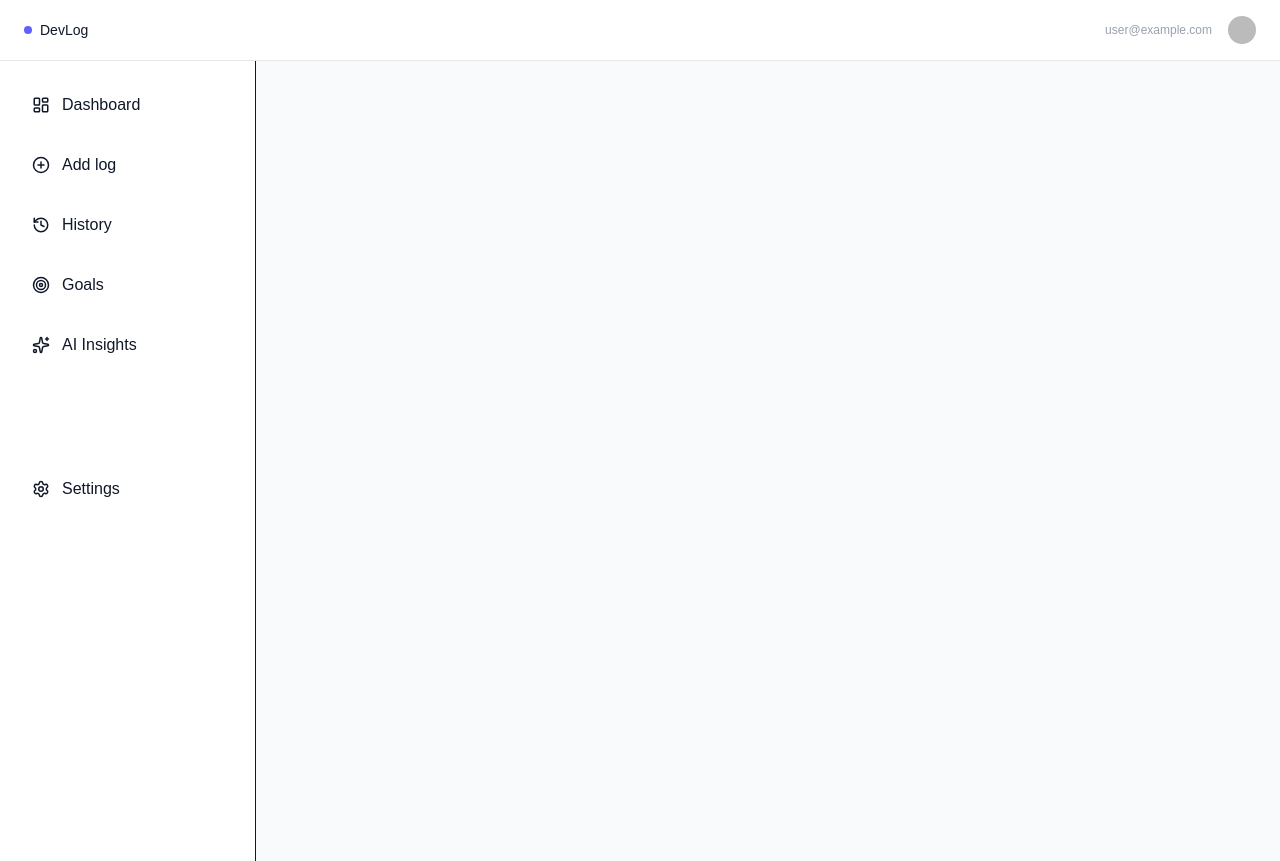
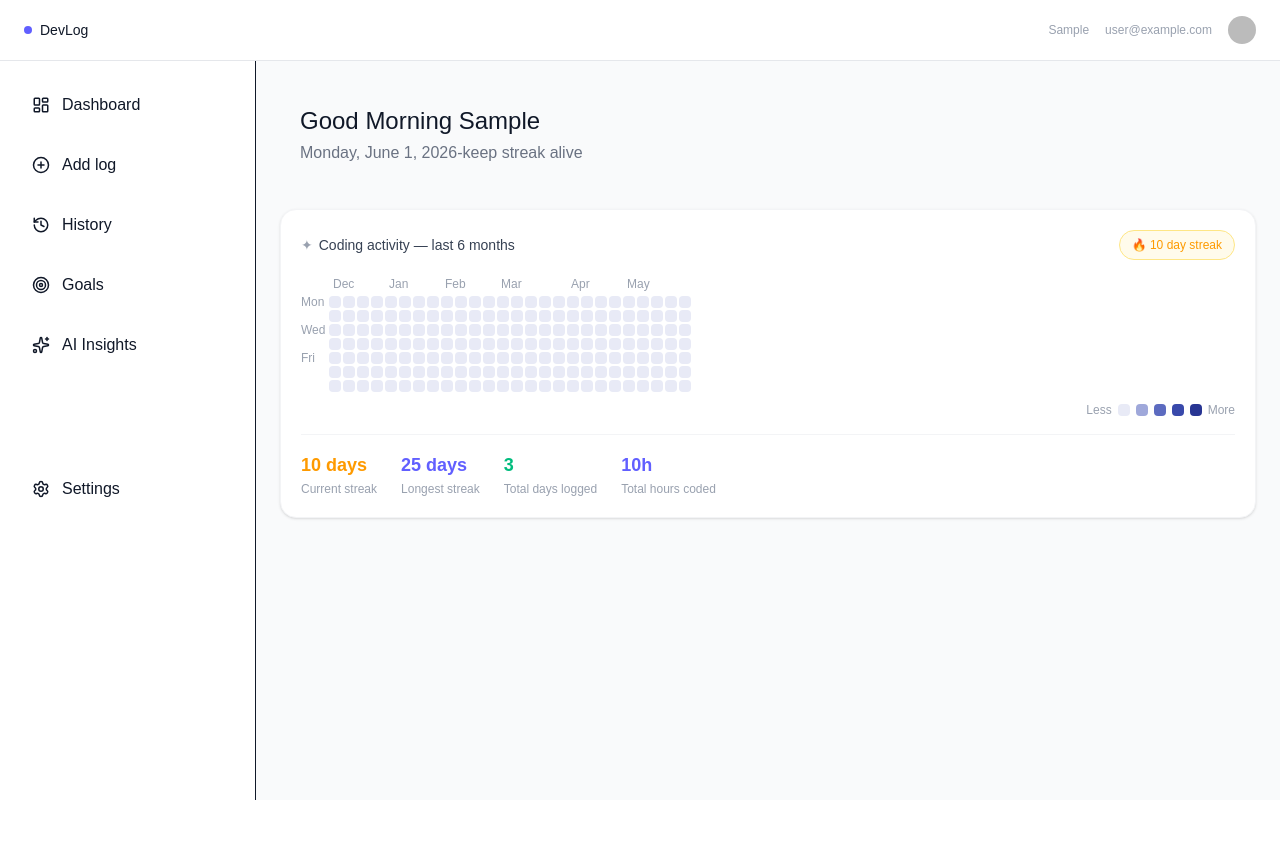
Before and after one commit to shubhamchauhan639/DevLog, a Next.js app: page /dashboard in a window 1280 px wide. After the commit the page ends 800 px from the top, so only its background shows below. Built offline with nearby package versions, Linux system fonts and the light colour scheme; no server answers; sample sign-in values are in the browser's storage; some icons are missing.

Commit message:
build graph

```diff
--- /dev/null
+++ b/app/dashboard/components/ActivityGraph.tsx
@@ -0,0 +1,252 @@
+'use client'
+
+import { useMemo } from 'react'
+
+// ── Types ──────────────────────────────────────────────
+interface DailyLog {
+  date: string        // "YYYY-MM-DD"
+  hours_code: number
+}
+
+interface CellData {
+  date: string
+  hours: number
+  isFuture: boolean
+  dayLabel?: string   // "Mon", "Wed", "Fri" — only for first column
+}
+
+interface ActivityGraphProps {
+  logs: DailyLog[]
+  currentStreak: number
+  longestStreak: number
+}
+
+// ── Constants ──────────────────────────────────────────
+const WEEKS = 26
+const DAYS_IN_WEEK = 7
+
+// Dark indigo colors matching the screenshot
+const COLORS = [
+  '#e8eaf6', // level 0 — no log     (light grey)
+  '#9fa8da', // level 1 — 1h         (light indigo)
+  '#5c6bc0', // level 2 — 2-3h       (medium indigo)
+  '#3949ab', // level 3 — 4-5h       (dark indigo)
+  '#283593', // level 4 — 6h+        (darkest indigo)
+]
+
+const MONTH_NAMES = ['Jan', 'Feb', 'Mar', 'Apr', 'May', 'Jun',
+                     'Jul', 'Aug', 'Sep', 'Oct', 'Nov', 'Dec']
+
+const DAY_LABELS = ['Mon', 'Tue', 'Wed', 'Thu', 'Fri', 'Sat', 'Sun']
+
+// ── Helpers ────────────────────────────────────────────
+function formatDate(date: Date): string {
+  return date.toISOString().split('T')[0]
+}
+
+function getColorLevel(hours: number): number {
+  if (hours === 0) return 0
+  if (hours <= 1) return 1
+  if (hours <= 3) return 2
+  if (hours <= 5) return 3
+  return 4
+}
+
+function getTooltipText(date: string, hours: number): string {
+  const d = new Date(date)
+  const formatted = d.toLocaleDateString('en-IN', {
+    weekday: 'short',
+    day: 'numeric',
+    month: 'short',
+    year: 'numeric',
+  })
+  return hours === 0 ? `No log — ${formatted}` : `${hours}h coded — ${formatted}`
+}
+
+// ── Main Component ─────────────────────────────────────
+export default function ActivityGraph({
+  logs,
+  currentStreak,
+  longestStreak,
+}: ActivityGraphProps) {
+
+  // Build date → hours map from logs
+  const logMap = useMemo(() => {
+    const map = new Map<string, number>()
+    logs.forEach((log) => map.set(log.date, log.hours_code))
+    return map
+  }, [logs])
+
+  // Calculate total stats
+  const totalDaysLogged = useMemo(
+    () => logs.filter((l) => l.hours_code > 0).length,
+    [logs]
+  )
+  const totalHoursCoded = useMemo(
+    () => logs.reduce((sum, l) => sum + l.hours_code, 0),
+    [logs]
+  )
+
+  // Build grid — 26 weeks × 7 days
+  const { weeks, monthLabels } = useMemo(() => {
+    const today = new Date()
+    today.setHours(0, 0, 0, 0)
+
+    // Start on Monday 26 weeks ago
+    const start = new Date(today)
+    start.setDate(today.getDate() - WEEKS * DAYS_IN_WEEK + 1)
+
+    // Adjust to nearest Monday
+    const dayOfWeek = start.getDay()
+    const diff = dayOfWeek === 0 ? -6 : 1 - dayOfWeek
+    start.setDate(start.getDate() + diff)
+
+    const weeksData: CellData[][] = []
+    const labels: { weekIndex: number; label: string }[] = []
+    let lastMonth = -1
+
+    for (let w = 0; w < WEEKS; w++) {
+      const week: CellData[] = []
+      for (let d = 0; d < DAYS_IN_WEEK; d++) {
+        const date = new Date(start)
+        date.setDate(start.getDate() + w * DAYS_IN_WEEK + d)
+        const dateStr = formatDate(date)
+        const month = date.getMonth()
+
+        // Track month label for first occurrence
+        if (month !== lastMonth) {
+          labels.push({ weekIndex: w, label: MONTH_NAMES[month] })
+          lastMonth = month
+        }
+
+        week.push({
+          date: dateStr,
+          hours: logMap.get(dateStr) ?? 0,
+          isFuture: date > today,
+        })
+      }
+      weeksData.push(week)
+    }
+
+    return { weeks: weeksData, monthLabels: labels }
+  }, [logMap])
+
+  return (
+    <div className="bg-white rounded-2xl border border-gray-100 shadow-sm p-5 w-full">
+
+      {/* Header */}
+      <div className="flex items-center justify-between mb-4">
+        <div className="flex items-center gap-1.5 text-sm font-medium text-gray-700">
+          <span className="text-gray-400">✦</span>
+          Coding activity — last 6 months
+        </div>
+        <div className="flex items-center gap-1.5 px-3 py-1.5 rounded-full border border-amber-200 bg-amber-50 text-amber-500 text-xs font-medium">
+          🔥 {currentStreak} day streak
+        </div>
+      </div>
+
+      {/* Graph */}
+      <div className="overflow-x-auto">
+        <div className="min-w-max">
+
+          {/* Month labels row */}
+          <div className="flex mb-1 pl-8">
+            {monthLabels.map((ml, i) => {
+              const nextWeek = monthLabels[i + 1]?.weekIndex ?? WEEKS
+              const width = (nextWeek - ml.weekIndex) * 14
+              return (
+                <div
+                  key={i}
+                  className="text-xs text-gray-400"
+                  style={{ width: `${width}px`, minWidth: `${width}px` }}
+                >
+                  {ml.label}
+                </div>
+              )
+            })}
+          </div>
+
+          {/* Grid with day labels */}
+          <div className="flex gap-0">
+
+            {/* Day labels — Mon, Wed, Fri only */}
+            <div className="flex flex-col gap-0 mr-1 pt-0">
+              {DAY_LABELS.map((day, i) => (
+                <div
+                  key={i}
+                  className="text-xs text-gray-400 flex items-center"
+                  style={{ height: '12px', marginBottom: '2px' }}
+                >
+                  {i === 0 || i === 2 || i === 4 ? day : ''}
+                </div>
+              ))}
+            </div>
+
+            {/* Cells */}
+            <div className="flex gap-0.5">
+              {weeks.map((week, wi) => (
+                <div key={wi} className="flex flex-col gap-0.5">
+                  {week.map((cell, di) => (
+                    <div
+                      key={di}
+                      title={getTooltipText(cell.date, cell.hours)}
+                      className="w-3 h-3 rounded-sm cursor-pointer transition-opacity hover:opacity-70"
+                      style={{
+                        background: cell.isFuture
+                          ? COLORS[0]
+                          : COLORS[getColorLevel(cell.hours)],
+                        opacity: cell.isFuture ? 0.3 : 1,
+                      }}
+                    />
+                  ))}
+                </div>
+              ))}
+            </div>
+          </div>
+
+          {/* Legend */}
+          <div className="flex items-center gap-1.5 mt-2 justify-end">
+            <span className="text-xs text-gray-400">Less</span>
+            {COLORS.map((color, i) => (
+              <div
+                key={i}
+                className="w-3 h-3 rounded-sm"
+                style={{ background: color }}
+              />
+            ))}
+            <span className="text-xs text-gray-400">More</span>
+          </div>
+        </div>
+      </div>
+
+      {/* Stats row */}
+      <div className="flex gap-6 mt-4 pt-4 border-t border-gray-100">
+        <div>
+          <div className="text-lg font-semibold text-amber-500">
+            {currentStreak} days
+          </div>
+          <div className="text-xs text-gray-400 mt-0.5">Current streak</div>
+        </div>
+        <div>
+          <div className="text-lg font-semibold text-indigo-500">
+            {longestStreak} days
+          </div>
+          <div className="text-xs text-gray-400 mt-0.5">Longest streak</div>
+        </div>
+        <div>
+          <div className="text-lg font-semibold text-emerald-500">
+            {totalDaysLogged}
+          </div>
+          <div className="text-xs text-gray-400 mt-0.5">Total days logged</div>
+        </div>
+        <div>
+          <div className="text-lg font-semibold text-indigo-500">
+            {totalHoursCoded}h
+          </div>
+          <div className="text-xs text-gray-400 mt-0.5">Total hours coded</div>
+        </div>
+      </div>
+
+    </div>
+  )
+}
--- /dev/null
+++ b/app/dashboard/components/MainContent.tsx
@@ -0,0 +1,32 @@
+'use client';
+
+
+
+type mainContentProp = {
+    firstname : string;
+}
+
+
+function MainContent({firstname}:mainContentProp) {
+    console.log("helli")
+    const today = new Date();
+     const formattedDate = today.toLocaleDateString("en-US", {
+    weekday: "long",
+    day: "numeric",
+    month: "long",
+    year: "numeric",
+  });
+    console.log(today.getDate())
+    console.log(today.getDay())
+    console.log(today.toLocaleDateString())
+  return (
+    <div>
+         <main className="flex-1 p-5 overflow-hidden">
+      <h1 className='text-2xl '>Good Morning {firstname}</h1>
+      <p className="text-gray-500 mt-1">{formattedDate}-keep streak alive</p>
+    </main>
+    </div>
+  )
+}
+
+export default MainContent
--- a/app/dashboard/page.tsx
+++ b/app/dashboard/page.tsx
@@ -3,6 +3,8 @@ import { redirect } from 'next/navigation'
 import { UserButton } from '@clerk/nextjs'
 import Link from 'next/link'
 import Sidebar from './components/sidebar'
+import MainContent from './components/MainContent'
+import ActivityGraph from './components/ActivityGraph'
 
 
 export default async function DashboardPage() {
@@ -14,6 +16,11 @@ export default async function DashboardPage() {
 
   const firstName = user.firstName ?? 'Developer'
   const email = user.emailAddresses[0]?.emailAddress ?? ''
+  const logs = [
+  { date: '2026-06-10', hours_code: 2 },
+  { date: '2026-06-11', hours_code: 5 },
+  { date: '2026-06-12', hours_code: 3 },
+]
 
   return (
     <>
@@ -32,6 +39,7 @@ export default async function DashboardPage() {
             <span className="text-sm font-medium text-gray-900">DevLog</span>
           </Link>
           <div className="flex items-center gap-4">
+            <span className="text-xs text-gray-400 hidden sm:block">{firstName}</span>
             <span className="text-xs text-gray-400 hidden sm:block">{email}</span>
             <UserButton
               appearance={{
@@ -42,11 +50,22 @@ export default async function DashboardPage() {
             />
           </div>
         </nav>
+ <div className="flex flex-1 bg-gray-50">
+  <Sidebar />
 
-       <div className="flex min-h-screen bg-gray-50">
-      <Sidebar/>
-      </div>
-      </div>
+  <div className="flex-1 p-6">
+    <MainContent firstname={firstName} />
+
+    <div className="mt-6">
+      <ActivityGraph
+        logs={logs}
+        currentStreak={10}
+        longestStreak={25}
+      />
+    </div>
+  </div>
+</div>
+</div>
     </>
   )
 }
```
